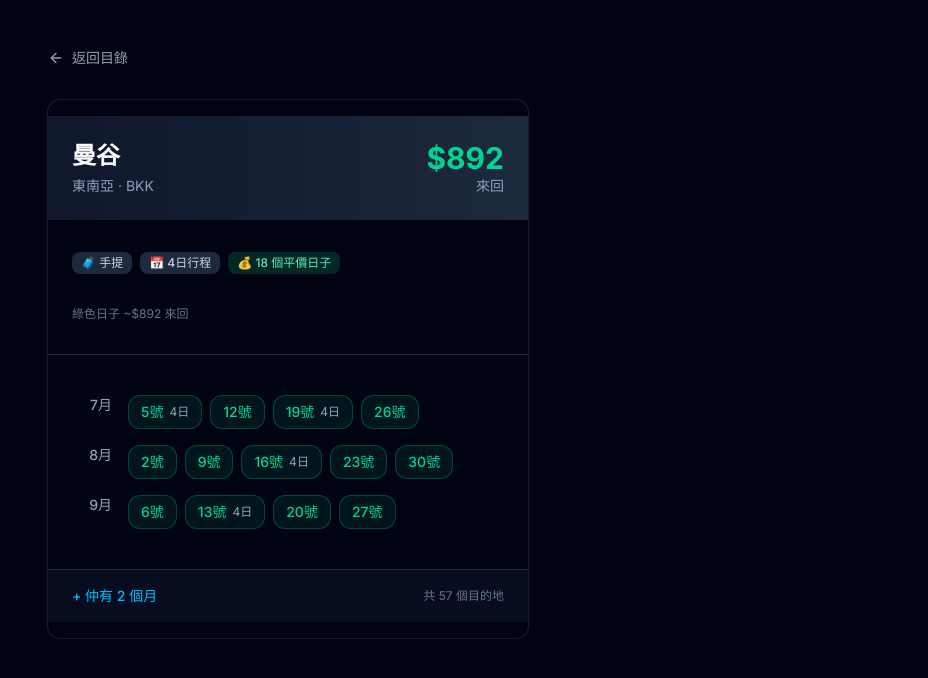
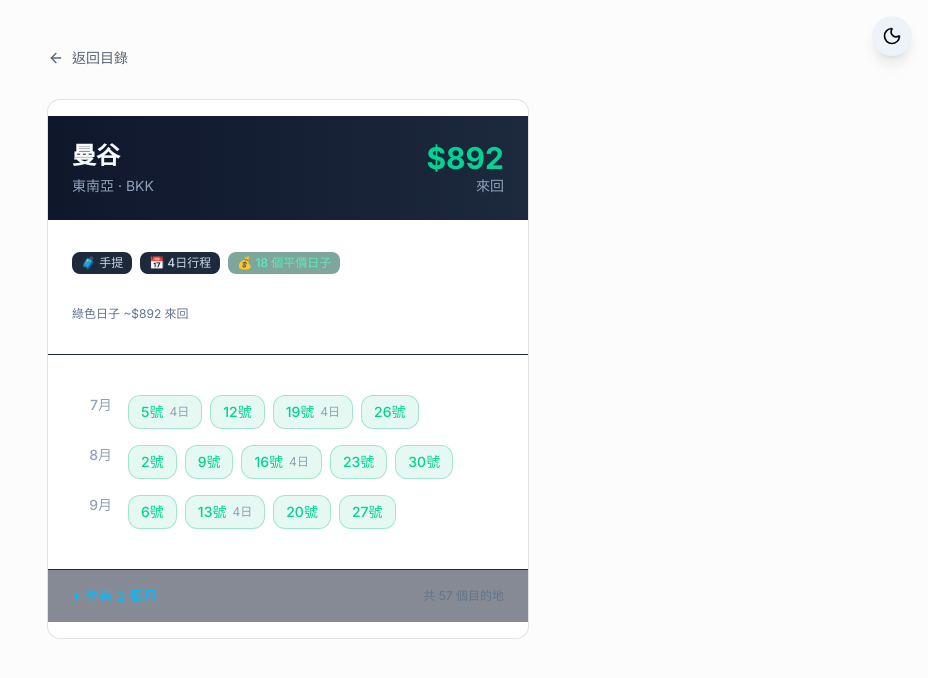
Before and after one commit to extraier/flight-deals-app, a Next.js app: page /route/BKK in a window 1280 px wide. Shown: the top 678 px of the page, without its empty margins (352-1280 px from the left). Built offline with nearby package versions, Linux system fonts and the light colour scheme.

Commit message:
Add light/dark theme toggle

```diff
--- a/package.json
+++ b/package.json
@@ -14,6 +14,7 @@
     "clsx": "^2.1.1",
     "lucide-react": "^1.21.0",
     "next": "16.2.9",
+    "next-themes": "^0.4.6",
     "react": "19.2.4",
     "react-dom": "19.2.4",
     "shadcn": "^4.11.0",
--- a/src/app/globals.css
+++ b/src/app/globals.css
@@ -1,11 +1,12 @@
 @import "tailwindcss";
 
 @theme {
+  /* Dark theme (default for shadcn) */
   --color-background: oklch(0.11 0.04 260);
   --color-foreground: oklch(0.97 0.01 260);
-  --color-card: oklch(0.11 0.04 260);
+  --color-card: oklch(0.13 0.04 260);
   --color-card-foreground: oklch(0.97 0.01 260);
-  --color-popover: oklch(0.11 0.04 260);
+  --color-popover: oklch(0.13 0.04 260);
   --color-popover-foreground: oklch(0.97 0.01 260);
   --color-primary: oklch(0.7 0.15 260);
   --color-primary-foreground: oklch(0.15 0.02 260);
@@ -25,6 +26,29 @@
   --radius-sm: 0.25rem;
 }
 
+/* Light theme overrides */
+.light {
+  --color-background: oklch(0.99 0 0);
+  --color-foreground: oklch(0.15 0.03 260);
+  --color-card: oklch(1 0 0);
+  --color-card-foreground: oklch(0.15 0.03 260);
+  --color-popover: oklch(1 0 0);
+  --color-popover-foreground: oklch(0.15 0.03 260);
+  --color-primary: oklch(0.55 0.2 260);
+  --color-primary-foreground: oklch(0.98 0 0);
+  --color-secondary: oklch(0.96 0.01 260);
+  --color-secondary-foreground: oklch(0.15 0.03 260);
+  --color-muted: oklch(0.96 0.01 260);
+  --color-muted-foreground: oklch(0.5 0.03 260);
+  --color-accent: oklch(0.96 0.01 260);
+  --color-accent-foreground: oklch(0.15 0.03 260);
+  --color-destructive: oklch(0.5 0.2 25);
+  --color-destructive-foreground: oklch(0.98 0 0);
+  --color-border: oklch(0.9 0.02 260);
+  --color-input: oklch(0.9 0.02 260);
+  --color-ring: oklch(0.55 0.2 260);
+}
+
 body {
   background-color: var(--color-background);
   color: var(--color-foreground);
--- a/src/app/layout.tsx
+++ b/src/app/layout.tsx
@@ -1,6 +1,8 @@
 import type { Metadata } from 'next';
 import { Inter } from 'next/font/google';
 import './globals.css';
+import { ThemeProvider } from '@/components/ThemeProvider';
+import { ThemeToggle } from '@/components/ThemeToggle';
 
 const inter = Inter({ subsets: ['latin'] });
 
@@ -15,8 +17,13 @@ export default function RootLayout({
   children: React.ReactNode;
 }>) {
   return (
-    <html lang="zh-Hant" className="dark">
-      <body className={inter.className}>{children}</body>
+    <html lang="zh-Hant" suppressHydrationWarning>
+      <body className={inter.className}>
+        <ThemeProvider>
+          <ThemeToggle />
+          {children}
+        </ThemeProvider>
+      </body>
     </html>
   );
 }
--- /dev/null
+++ b/src/components/ThemeProvider.tsx
@@ -0,0 +1,12 @@
+'use client';
+
+import { ThemeProvider as NextThemesProvider } from 'next-themes';
+import { ReactNode } from 'react';
+
+export function ThemeProvider({ children }: { children: ReactNode }) {
+  return (
+    <NextThemesProvider attribute="class" defaultTheme="light" enableSystem>
+      {children}
+    </NextThemesProvider>
+  );
+}
--- /dev/null
+++ b/src/components/ThemeToggle.tsx
@@ -0,0 +1,30 @@
+'use client';
+
+import { useTheme } from 'next-themes';
+import { useEffect, useState } from 'react';
+import { Sun, Moon } from 'lucide-react';
+
+export function ThemeToggle() {
+  const { theme, setTheme } = useTheme();
+  const [mounted, setMounted] = useState(false);
+
+  useEffect(() => {
+    setMounted(true);
+  }, []);
+
+  if (!mounted) return null;
+
+  return (
+    <button
+      onClick={() => setTheme(theme === 'dark' ? 'light' : 'dark')}
+      className="fixed top-4 right-4 z-50 rounded-full p-2.5 bg-secondary text-secondary-foreground hover:bg-accent transition-colors shadow-lg"
+      aria-label="Toggle theme"
+    >
+      {theme === 'dark' ? (
+        <Sun className="h-5 w-5" />
+      ) : (
+        <Moon className="h-5 w-5" />
+      )}
+    </button>
+  );
+}
```
Also changed, not shown: 1 other file (tests, documents, lock files or other folders).
